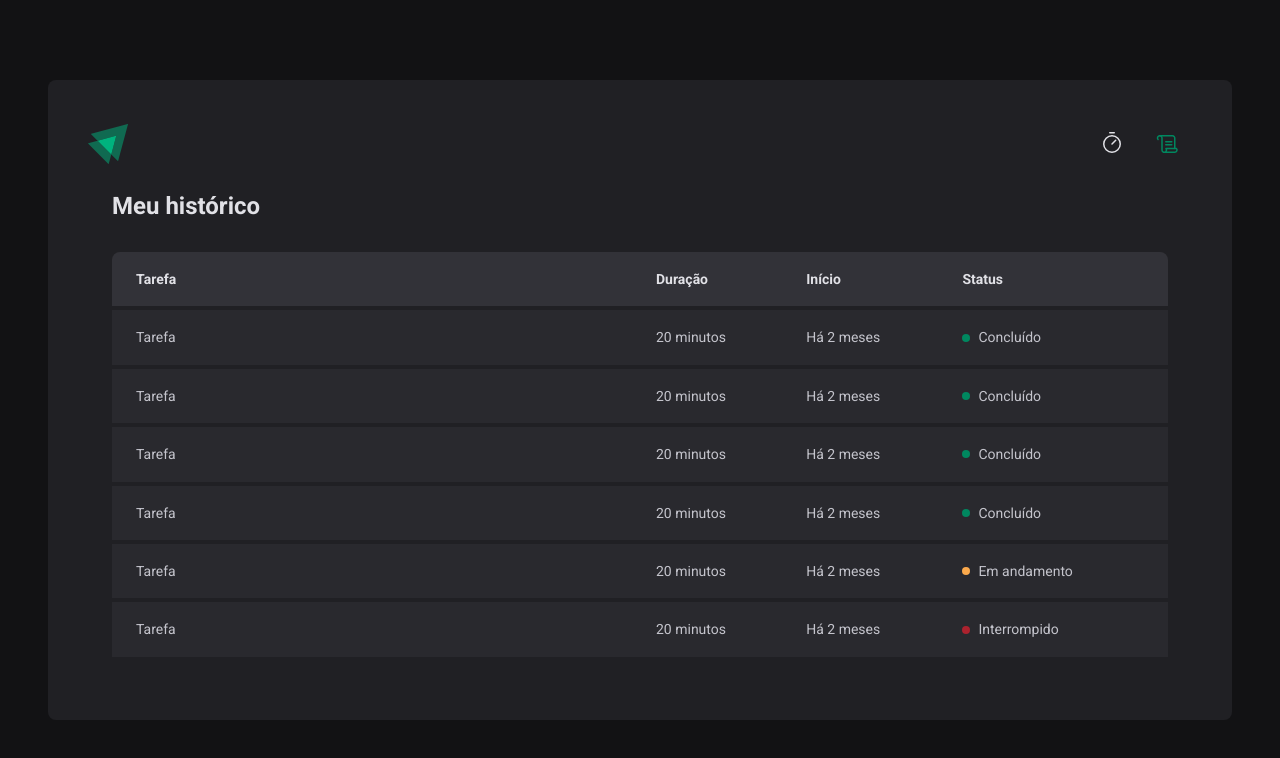
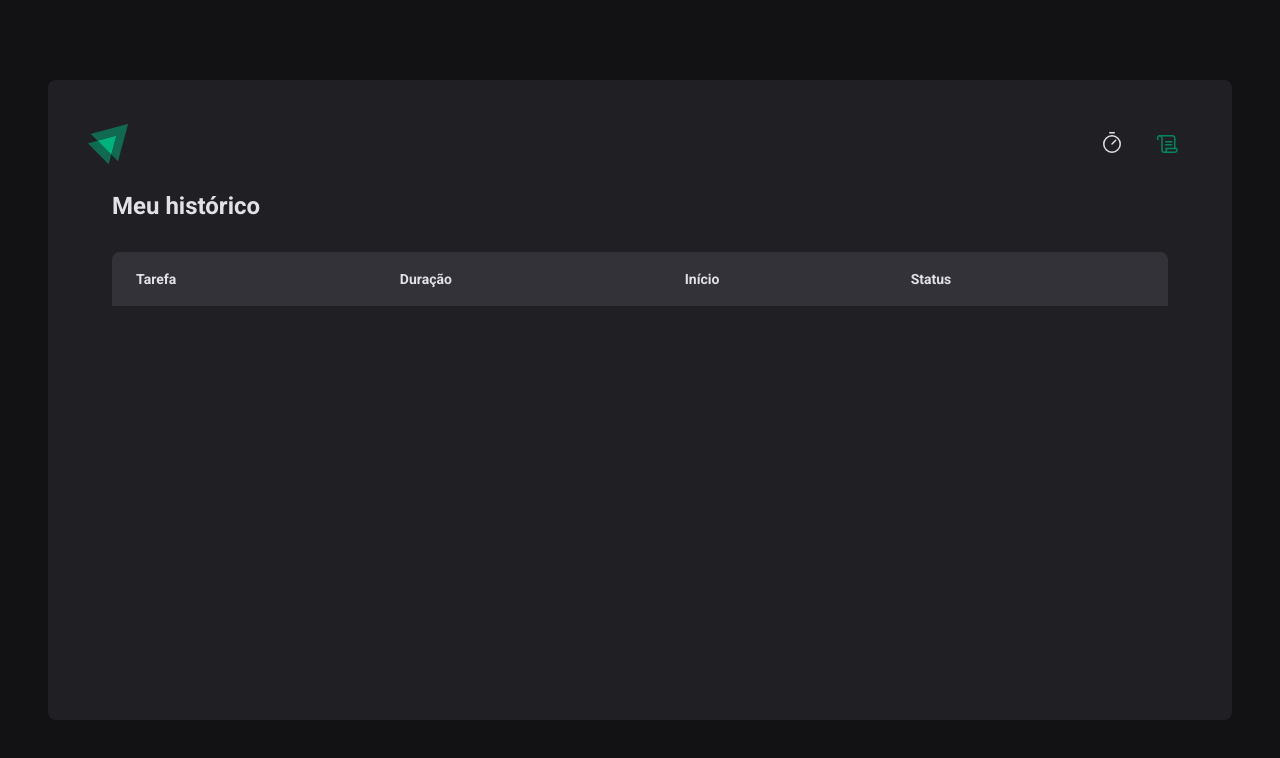
Before and after one commit to pv-toledo/pomodoro-timer, a React (Vite) app: page /history in a window 1280 px wide. Shown: the top 758 px of the page. Built offline with nearby package versions, Linux system fonts and the light colour scheme.

Commit message:
Finalização do histórico

```diff
--- /dev/null
+++ b/src/contexts/CyclesContext.tsx
@@ -0,0 +1,108 @@
+import { createContext, ReactNode, useState } from "react";
+
+interface CreateCycleData {
+    task:string,
+    minutesAmount:number
+}
+
+interface Cycle {
+    id: string
+    task: string
+    minutesAmount: number
+    startDate: Date
+    interruptedDate?: Date
+    finishedDate?: Date
+}
+
+interface CyclesContextType {
+    cycles:Cycle[]
+    activeCycle: Cycle | undefined
+    activeCycleId: string | null
+    markCurrentCycleAsFinished: () => void
+    amountSecondPassed:number
+    setSecondsPassed: (seconds: number) => void
+    createNewCycle: (data: CreateCycleData) => void
+    interruptCurrentCycle: () => void
+}
+
+
+//Coloco no contexto um objeto que contém variáveis que serão compartilhadas entre os componentes. Pai --> Filhos
+export const CyclesContext = createContext({} as CyclesContextType)
+
+interface CyclesContextProviderProps {
+    children: ReactNode //É qualquer jsx ou html válido (tipo divs, textos ...)
+}
+
+//O conteúdo de children é criado automaticamente pelo react, sendo tudo que é passado dentro do componente (no caso CyclesContextProvider)
+export function CyclesContextProvider ({children}: CyclesContextProviderProps) {
+    const [cycles, setCycles] = useState<Cycle[]>([])
+    const [activeCycleId, setActiveCycleId] = useState<string | null>(null) //Começa sem ciclo ativo (null)
+    const [amountSecondPassed, setAmountSecondPassed] = useState(0)
+
+    const activeCycle = cycles.find((cycle) => cycle.id === activeCycleId)
+
+    function setSecondsPassed (seconds: number) {
+        setAmountSecondPassed(seconds)
+    }
+
+    function markCurrentCycleAsFinished () {
+        setCycles(state => state.map(cycle => {
+            if(cycle.id === activeCycleId) {
+                return {...cycle, finishedDate: new Date ()}
+            } else {
+                return cycle
+            }
+        }))
+    }
+
+    function createNewCycle(data: CreateCycleData) {
+
+        const id = String(new Date().getTime())
+
+        const newCycle: Cycle = {
+            id,
+            task: data.task,
+            minutesAmount: data.minutesAmount,
+            startDate: new Date() //Data atual
+        }
+
+        setCycles((state) => [...state, newCycle])
+        setActiveCycleId(id)
+
+        setAmountSecondPassed(0) //Zera a variável antes de começar um novo ciclo para não reaproveitar esse valor para o outro ciclo
+
+    }
+
+    function interruptCurrentCycle () {
+
+        //Anoto dentro do ciclo que ele foi interrompido na data atual
+        setCycles(state => state.map(cycle => {
+            if(cycle.id === activeCycleId) {
+                return {...cycle, interruptedDate: new Date ()}
+            } else {
+                return cycle
+            }
+        }))
+
+        //Digo que não tenho mais nenhum ciclo ativo
+        setActiveCycleId(null)
+    }
+
+
+    return (
+        <CyclesContext.Provider
+            value={{
+                cycles,
+                activeCycle,
+                activeCycleId,
+                markCurrentCycleAsFinished,
+                amountSecondPassed,
+                setSecondsPassed,
+                createNewCycle,
+                interruptCurrentCycle
+            }}
+        >
+            {children}
+        </CyclesContext.Provider>
+    )
+}
--- a/src/pages/History/index.tsx
+++ b/src/pages/History/index.tsx
@@ -1,6 +1,13 @@
+import { useContext } from "react";
 import { HistoryContainer, HistoryList,Status } from "./styles";
+import { CyclesContext } from "../../contexts/CyclesContext";
+import { formatDistanceToNow } from "date-fns";
+import ptBR from 'date-fns/locale/pt-BR'
 
 export function History() {
+
+    const {cycles} = useContext(CyclesContext)
+
     return (
         <HistoryContainer>
             <h1>Meu histórico</h1>
@@ -18,72 +25,30 @@ export function History() {
                     </thead>
 
                     <tbody>
-                        <tr>
-                            <td>Tarefa</td>
-                            <td>20 minutos</td>
-                            <td>Há 2 meses</td>
-                            <td>
-                                <Status statusColor = "green">
-                                    Concluído
-                                </Status>
-                            </td>
+                        {cycles.map(cycle => {
+                            return (
+                                <tr key={cycle.id}>
+                                    <td>{cycle.task}</td>
+                                    <td>{cycle.minutesAmount} minutos</td>
+                                    <td>
+                                        {formatDistanceToNow(cycle.startDate, {
+                                            addSuffix:true,
+                                            locale: ptBR,
+                                        })}
+                                    </td>
+                                    {/* o && faz mostrar o componente apenas se cycle.finishedDate existir */}
+                                    <td>
+                                        {cycle.finishedDate && <Status statusColor = "green" >Concluído</Status>}
 
-                        </tr>
-                        <tr>
-                            <td>Tarefa</td>
-                            <td>20 minutos</td>
-                            <td>Há 2 meses</td>
-                            <td>
-                                <Status statusColor = "green" >
-                                    Concluído
-                                </Status>
-                            </td>
+                                        {cycle.interruptedDate && <Status statusColor = "red" >Interrompido</Status>}
 
-                        </tr>
-                        <tr>
-                            <td>Tarefa</td>
-                            <td>20 minutos</td>
-                            <td>Há 2 meses</td>
-                            <td>
-                                <Status statusColor = "green" >
-                                    Concluído
-                                </Status>
-                            </td>
+                                        {(!cycle.finishedDate && !cycle.interruptedDate) && <Status statusColor = "yellow" >Em andamento</Status>}
+                                    </td>
 
-                        </tr>
-                        <tr>
-                            <td>Tarefa</td>
-                            <td>20 minutos</td>
-                            <td>Há 2 meses</td>
-                            <td>
-                                <Status statusColor = "green" >
-                                    Concluído
-                                </Status>
-                            </td>
+                                </tr>
+                            )
+                        })}
 
-                        </tr>
-                        <tr>
-                            <td>Tarefa</td>
-                            <td>20 minutos</td>
-                            <td>Há 2 meses</td>
-                            <td>
-                                <Status statusColor = "yellow" >
-                                    Em andamento
-                                </Status>
-                            </td>
-
-                        </tr>
-                        <tr>
-                            <td>Tarefa</td>
-                            <td>20 minutos</td>
-                            <td>Há 2 meses</td>
-                            <td>
-                                <Status statusColor = "red" >
-                                    Interrompido
-                                </Status>
-                            </td>
-
-                        </tr>
                     </tbody>
                 </table>
 
--- a/src/pages/Home/components/Countdown/index.tsx
+++ b/src/pages/Home/components/Countdown/index.tsx
@@ -1,7 +1,8 @@
 import { useContext, useEffect } from "react";
 import { CountdownContainer, Separator } from "./styles";
 import { differenceInSeconds } from "date-fns";
-import { CyclesContext } from "../..";
+import { CyclesContext } from "../../../../contexts/CyclesContext";
+
 
 
 
--- a/src/pages/Home/components/NewCycleForm/index.tsx
+++ b/src/pages/Home/components/NewCycleForm/index.tsx
@@ -1,7 +1,8 @@
 import { FormContainer, MinutesAmountInput, TaskInput } from "./styles";
 import { useContext } from "react";
-import { CyclesContext } from "../..";
+
 import { useFormContext } from "react-hook-form";
+import { CyclesContext } from "../../../../contexts/CyclesContext";
 
 
 
```
Also changed, not shown: src/App.tsx (+8 -1 lines), src/pages/Home/index.tsx (+14 -84 lines).
